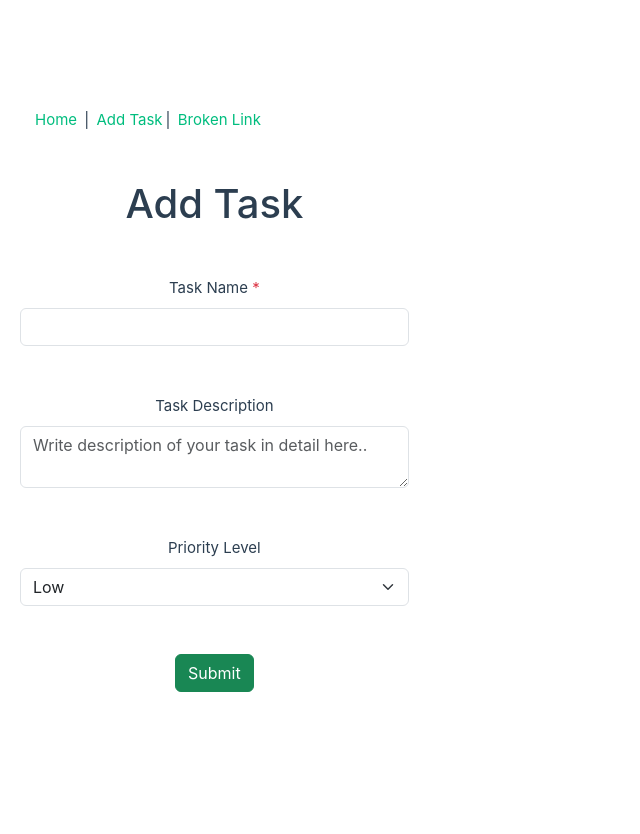
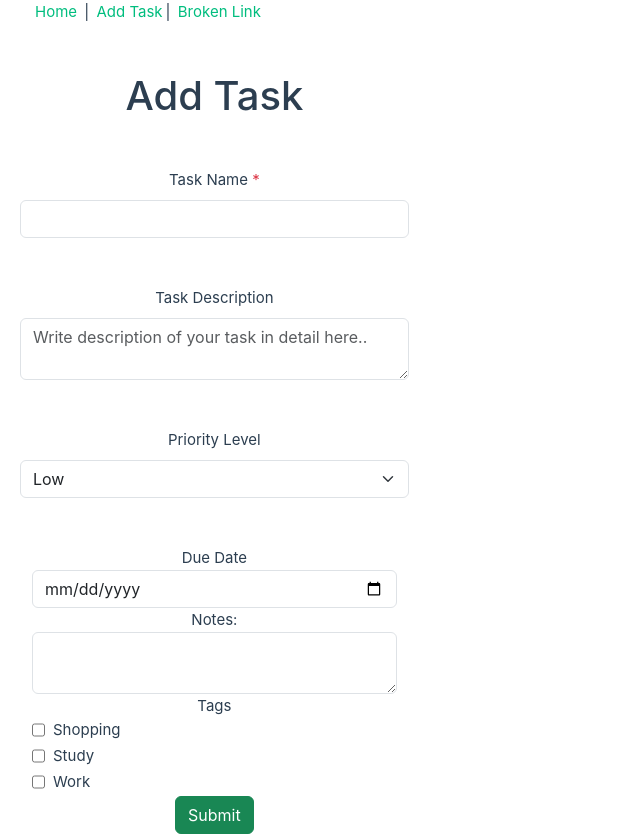
Before and after one commit to prachii007/to-do-vue, a Vue app: page / in a window 1280 px wide. Both pictures are taken after a click on the element "Add Task". Shown: the whole page, without its empty margins (0-640 px from the left). Before the commit the page ends 800 px from the top, so only its background shows below. Built offline with nearby package versions, Linux system fonts and the light colour scheme.

Commit message:
add tags to todo tasks

```diff
--- a/src/components/Common/AddEditForm.vue
+++ b/src/components/Common/AddEditForm.vue
@@ -1,11 +1,27 @@
 <script setup>
+import { ref, watch } from "vue"
+
 const props = defineProps({
     taskName: String,
     taskDescription: String,
     taskPriority: String,
-    feature:String
+    feature: String,
+    taskNotes: String,
+    taskDue: String,
+    taskTags: Array
 })
-const emit = defineEmits(['update-task', 'add-task']);
+const emit = defineEmits(["update-task", "add-task", "update-tags"]); // Add 'update-tags' event
+const tags = ref([])
+
+const handleCheck = (tag) => {
+    const found = tags.value.includes(tag) // Check if tag is in the array
+    if (found) {
+        tags.value = tags.value.filter((x) => x !== tag) // Remove tag if already in array
+    } else {
+        tags.value.push(tag) // Add tag if not in array
+    }
+    emit("update-task", 'taskTags', tags.value);
+}
 
 </script>
 
@@ -22,7 +38,7 @@ const emit = defineEmits(['update-task', 'add-task']);
                 <label htmlFor='taskDescription' className='mb-2'>Task Description</label>
                 <textarea className='form-control' id='taskDescription' :value='taskDescription' rows={5}
                     placeholder='Write description of your task in detail here..'
-                    @input="$emit('update-task', 'description', $event.target.value)" />
+                    @input="$emit('update-task', 'description', $event.target.value)"></textarea>
             </div>
             <div className='mb-5 row'>
                 <label htmlFor='taskPriority' className='mb-2'>Priority Level</label>
@@ -33,6 +49,34 @@ const emit = defineEmits(['update-task', 'add-task']);
                     <option value='High'>High</option>
                 </select>
             </div>
+            <div>
+                <label for="taskDue">Due Date</label>
+                <input type="date" class="form-control" id="taskDue" :value="taskDue"
+                    @input="$emit('update-task', 'taskDue', $event.target.value)" />
+            </div>
+            <div>
+                <label for="taskNotes">Notes:</label>
+                <textarea id="taskNotes" class="form-control" :value="taskNotes"
+                    @input="$emit('update-task', 'taskNotes', $event.target.value)"></textarea>
+            </div>
+            <div>
+                <label>Tags</label>
+                <div class="d-flex">
+                    <input type="checkbox" id="shopping" class="form-check me-2" :checked="tags.includes('shopping')"
+                        @change="handleCheck('shopping')" />
+                    <label htmlFor="shopping">Shopping</label>
+                </div>
+                <div class="d-flex">
+                    <input type="checkbox" id="study" class="form-check me-2" :checked="tags.includes('study')"
+                        @change="handleCheck('study')" />
+                    <label htmlFor="study">Study</label>
+                </div>
+                <div class="d-flex">
+                    <input type="checkbox" id="work" class="form-check me-2" :checked="tags.includes('work')"
+                        @change="handleCheck('work')" />
+                    <label htmlFor="work">Work</label>
+                </div>
+            </div>
             <button @click="$emit('add-task')" className='btn btn-success submit-button'> Submit</button>
         </div>
     </div>
--- a/src/components/Pages/AddTask/Index.vue
+++ b/src/components/Pages/AddTask/Index.vue
@@ -8,6 +8,9 @@ const taskName = ref('')
 const taskDescription = ref('')
 const taskPriority = ref('Low')
 const taskList = ref(JSON.parse(localStorage.getItem('todos')) || [])
+const taskDue = ref('')
+const taskNotes = ref('')
+const taskTags = ref([])
 
 const handleAdd = () => {
     if (taskName.value !== "") {
@@ -18,6 +21,9 @@ const handleAdd = () => {
             isChecked: false,
             id: Date.now(),
             date: new Date().toISOString(),
+            taskNotes: taskNotes.value,
+            taskDue: new Date(taskDue.value).toISOString(),
+            taskTags: taskTags.value
         }
         taskList.value.push(taskInfo)
         localStorage.setItem('todos', JSON.stringify(taskList.value))
@@ -34,6 +40,9 @@ const updateTaskField = (field, value) => {
     if (field === 'name') taskName.value = value;
     if (field === 'description') taskDescription.value = value;
     if (field === 'priority') taskPriority.value = value;
+    if (field === 'taskDue') taskDue.value = value;
+    if (field === 'taskNotes') taskNotes.value = value;
+    if (field === 'taskTags') taskTags.value = value;
 }
 
 // We use emit event from child if the child is used in multiple parent components
@@ -42,7 +51,8 @@ const updateTaskField = (field, value) => {
 
 <template>
     <AddEditForm :task-name="taskName" :task-description="taskDescription" :task-priority="taskPriority"
-        @update-task="updateTaskField" @add-task="handleAdd" feature="Add" />
+        :task-due="taskDue" :task-notes="taskNotes" @update-task="updateTaskField" @add-task="handleAdd"
+        feature="Add" />
 </template>
 
 <style lang="scss" scoped></style>
--- a/src/components/Pages/Home/Index.vue
+++ b/src/components/Pages/Home/Index.vue
@@ -10,7 +10,8 @@ const priorityOrder = ref('All')
 const todosFromLS = ref(
   (JSON.parse(localStorage.getItem('todos')) || []).map(task => ({
     ...task,
-    date: new Date(task.date) // Convert date strings back to Date objects
+    date: new Date(task.date),// Convert date strings back to Date objects
+    taskDue: new Date(task.taskDue)
   }))
 )
 
@@ -95,8 +96,8 @@ const handleDelete = todo => {
         <h2>Show</h2>
         <div class="card mb-2" v-for="todo in filteredTodos" :key="todo.id">
           <div class="card-header d-flex justify-content-between">
-            <div>Task To Do</div>
-            <div>Date {{ todo.date.toLocaleString() }}</div>
+            <div class="text-success">Created {{ todo.date.toLocaleString() }}</div>
+            <div class="text-danger">Due {{ todo.taskDue.toLocaleString() }}</div>
           </div>
           <div class="card-body">
             <div class="d-flex">
@@ -104,6 +105,7 @@ const handleDelete = todo => {
               <label>{{ todo.taskName }}</label>
             </div>
             <div>{{ todo.taskDescription }}</div>
+            <small class="text-success">Notes: {{ todo.taskNotes }}</small>
             <div :class="{
               'text-decoration-line-through text-success': todo.isDone,
               'text-danger': !todo.isDone
@@ -117,9 +119,17 @@ const handleDelete = todo => {
               'border btn btn-success': todo.taskPriority === 'Low'
             }">Priority: {{ todo.taskPriority }}</div>
           </div>
-          <div class="card-footer d-flex justify-content-end">
-            <button class="btn btn-primary me-2" @click="handleEdit(todo)">Edit</button>
-            <button class="btn btn-warning" @click="handleDelete(todo)">Delete</button>
+          <div class="card-footer d-flex justify-content-between">
+            <div class="d-flex">
+              <div class="align-content-center me-2"> Tags : </div>
+              <div v-for="tags in todo.taskTags" :key="tags" class="me-2 btn btn-success btn-small">
+                {{ tags }}
+              </div>
+            </div>
+            <div class="d-flex justify-content-end">
+              <button class="btn btn-primary me-2" @click="handleEdit(todo)">Edit</button>
+              <button class="btn btn-warning" @click="handleDelete(todo)">Delete</button>
+            </div>
           </div>
         </div>
       </div>
```
